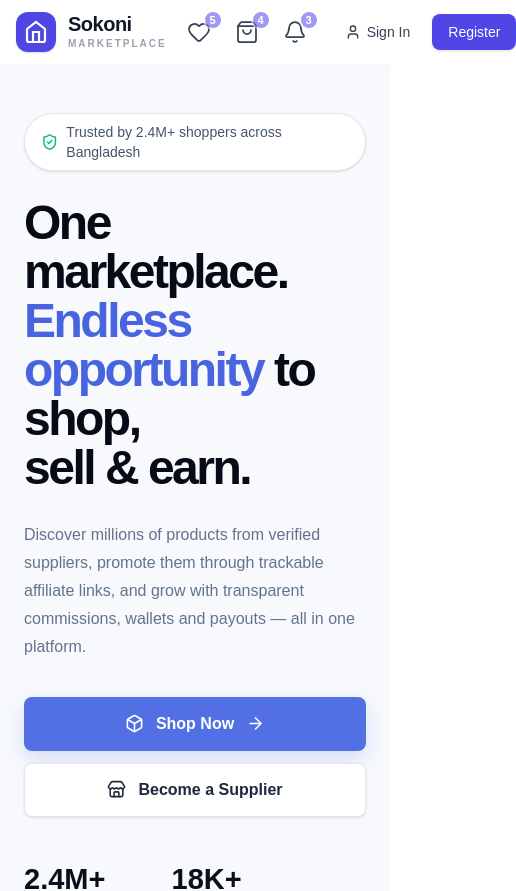
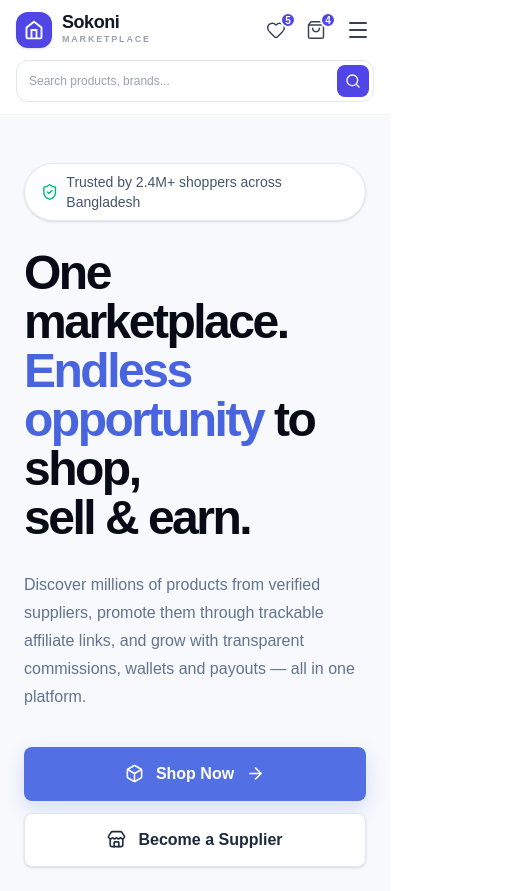
Before and after one commit to mdantormia1779-dev/marketplaceandaffiliateplartform, a Next.js app: page / in a window 390 px wide. Shown: the top 891 px of the page, 516 px wide, since content can reach past the window. Built offline with nearby package versions, Linux system fonts and the light colour scheme.

Commit message:
navbar responsive

```diff
--- a/src/app/components/Navbar.tsx
+++ b/src/app/components/Navbar.tsx
@@ -1,7 +1,8 @@
 "use client";
 
-import React, { useState } from 'react';
-import { Search, Heart, ShoppingBag, Bell, ChevronDown, User } from 'lucide-react';
+import React, { useState, useRef, useEffect } from 'react';
+import { Search, Heart, ShoppingBag, Bell, ChevronDown, User, LayoutDashboard, LogOut, Menu, X } from 'lucide-react';
+import Link from 'next/link';
 
 interface NavbarProps {
   wishlistCount?: number;
@@ -14,33 +15,49 @@ export default function Navbar({
   cartCount = 4,
   notificationCount = 3,
 }: NavbarProps) {
-  const [isLoggedIn, setIsLoggedIn] = useState(false);
+  const [isLoggedIn, setIsLoggedIn] = useState(true);
   const [userName, setUserName] = useState("RH");
+  const [isDropdownOpen, setIsDropdownOpen] = useState(false);
+  const [isMobileMenuOpen, setIsMobileMenuOpen] = useState(false);
+  const dropdownRef = useRef<HTMLDivElement>(null);
+
+  // ড্রপডাউনের বাইরে ক্লিক করলে মেনু বন্ধ হয়ে যাবে
+  useEffect(() => {
+    function handleClickOutside(event: MouseEvent) {
+      if (dropdownRef.current && !dropdownRef.current.contains(event.target as Node)) {
+        setIsDropdownOpen(false);
+      }
+    }
+    document.addEventListener("mousedown", handleClickOutside);
+    return () => {
+      document.removeEventListener("mousedown", handleClickOutside);
+    };
+  }, []);
 
   return (
     <header className="w-full bg-white border-b border-gray-100 py-3 px-4 md:px-8 font-sans sticky top-0 z-50 transition-all duration-300">
-      <div className="max-w-7xl mx-auto flex items-center justify-between gap-4 md:gap-8">
+      <div className="max-w-7xl mx-auto flex items-center justify-between gap-4">
 
-        {/* Left Side: Logo with Hover Scale & Rotate Animation */}
-        <div className="flex items-center gap-3 shrink-0 cursor-pointer group">
-          <div className="w-10 h-10 bg-[#4F46E5] rounded-xl flex items-center justify-center text-white shadow-sm transition-transform duration-300 group-hover:scale-105 group-hover:rotate-3">
-            <svg className="w-6 h-6" viewBox="0 0 24 24" fill="none" stroke="currentColor" strokeWidth="2.2">
+        {/* Left Side: Logo */}
+        <Link href="/" className="flex items-center gap-2.5 shrink-0 cursor-pointer group">
+          <div className="w-9 h-9 sm:w-10 sm:h-10 bg-[#4F46E5] rounded-xl flex items-center justify-center text-white shadow-sm transition-transform duration-300 group-hover:scale-105 group-hover:rotate-3">
+            <svg className="w-5 h-5 sm:w-6 sm:h-6" viewBox="0 0 24 24" fill="none" stroke="currentColor" strokeWidth="2.2">
               <path d="M3 9l9-7 9 7v11a2 2 0 0 1-2 2H5a2 2 0 0 1-2-2z"></path>
               <polyline points="9 22 9 12 15 12 15 22"></polyline>
             </svg>
           </div>
           <div className="flex flex-col">
-            <span className="text-xl font-bold text-gray-900 tracking-tight leading-none transition-colors duration-200 group-hover:text-[#4F46E5]">
+            <span className="text-lg sm:text-xl font-bold text-gray-900 tracking-tight leading-none transition-colors duration-200 group-hover:text-[#4F46E5]">
               Sokoni
             </span>
-            <span className="text-[10px] tracking-[0.2em] text-gray-400 font-semibold uppercase mt-0.5">
+            <span className="text-[9px] sm:text-[10px] tracking-[0.2em] text-gray-400 font-semibold uppercase mt-0.5">
               MARKETPLACE
             </span>
           </div>
-        </div>
+        </Link>
 
-        {/* Center: Search Bar with Focus Ring Animation */}
-        <div className="flex-1 max-w-2xl hidden md:flex items-center border border-gray-200 rounded-xl overflow-hidden focus-within:border-[#4F46E5] focus-within:ring-2 focus-within:ring-[#4F46E5]/20 transition-all duration-300 bg-white shadow-2xs">
+        {/* Center: Search Bar (Desktop) */}
+        <div className="hidden lg:flex flex-1 max-w-xl items-center border border-gray-200 rounded-xl overflow-hidden focus-within:border-[#4F46E5] focus-within:ring-2 focus-within:ring-[#4F46E5]/20 transition-all duration-300 bg-white">
           <button className="flex items-center gap-2 px-4 py-2.5 text-sm text-gray-700 font-medium hover:bg-gray-50 border-r border-gray-100 transition-colors shrink-0 group">
             <span>All Categories</span>
             <ChevronDown className="w-4 h-4 text-gray-400 transition-transform duration-200 group-hover:translate-y-0.5" />
@@ -58,58 +75,92 @@ export default function Navbar({
           </div>
         </div>
 
-        {/* Right Side: Actions with Badge Pulse & Hover Effects */}
-        <div className="flex items-center gap-4 md:gap-6 shrink-0">
+        {/* Right Side: Actions & Profile */}
+        <div className="flex items-center gap-3 sm:gap-5 shrink-0">
 
-          {/* Wishlist Icon */}
+          {/* Wishlist */}
           <button className="relative text-gray-700 hover:text-[#4F46E5] transition-all duration-200 p-1 hover:scale-110 active:scale-95 group">
-            <Heart className="w-6 h-6 stroke-[1.75] transition-transform duration-200 group-hover:rotate-6" />
+            <Heart className="w-5 h-5 sm:w-6 sm:h-6 stroke-[1.75]" />
             {wishlistCount > 0 && (
-              <span className="absolute -top-1.5 -right-2 bg-[#4F46E5] text-white text-[11px] font-semibold w-5 h-5 rounded-full flex items-center justify-center border-2 border-white animate-pulse">
+              <span className="absolute -top-1 -right-1.5 bg-[#4F46E5] text-white text-[10px] font-semibold w-4 h-4 sm:w-5 sm:h-5 rounded-full flex items-center justify-center border-2 border-white">
                 {wishlistCount}
               </span>
             )}
           </button>
 
-          {/* Cart Icon */}
+          {/* Cart */}
           <button className="relative text-gray-700 hover:text-[#4F46E5] transition-all duration-200 p-1 hover:scale-110 active:scale-95 group">
-            <ShoppingBag className="w-6 h-6 stroke-[1.75] transition-transform duration-200 group-hover:-rotate-6" />
+            <ShoppingBag className="w-5 h-5 sm:w-6 sm:h-6 stroke-[1.75]" />
             {cartCount > 0 && (
-              <span className="absolute -top-1.5 -right-2 bg-[#4F46E5] text-white text-[11px] font-semibold w-5 h-5 rounded-full flex items-center justify-center border-2 border-white animate-pulse">
+              <span className="absolute -top-1 -right-1.5 bg-[#4F46E5] text-white text-[10px] font-semibold w-4 h-4 sm:w-5 sm:h-5 rounded-full flex items-center justify-center border-2 border-white">
                 {cartCount}
               </span>
             )}
           </button>
 
-          {/* Notifications Icon */}
-          <button className="relative text-gray-700 hover:text-[#4F46E5] transition-all duration-200 p-1 hover:scale-110 active:scale-95 group">
-            <Bell className="w-6 h-6 stroke-[1.75] transition-transform duration-200 group-hover:rotate-12" />
+          {/* Notifications */}
+          <button className="relative text-gray-700 hover:text-[#4F46E5] transition-all duration-200 p-1 hover:scale-110 active:scale-95 group hidden sm:block">
+            <Bell className="w-5 h-5 sm:w-6 sm:h-6 stroke-[1.75]" />
             {notificationCount > 0 && (
-              <span className="absolute -top-1.5 -right-2 bg-[#4F46E5] text-white text-[11px] font-semibold w-5 h-5 rounded-full flex items-center justify-center border-2 border-white animate-pulse">
+              <span className="absolute -top-1 -right-1.5 bg-[#4F46E5] text-white text-[10px] font-semibold w-4 h-4 sm:w-5 sm:h-5 rounded-full flex items-center justify-center border-2 border-white">
                 {notificationCount}
               </span>
             )}
           </button>
 
-          {/* Conditional Auth Buttons */}
+          {/* Desktop Auth & Dropdown Menu */}
+          <div className="hidden md:flex items-center">
             {isLoggedIn ? (
-            /* Logged In Avatar Dropdown */
-            <div className="flex items-center gap-1 cursor-pointer pl-1 group">
+              <div className="relative" ref={dropdownRef}>
                 <div
-                onClick={() => setIsLoggedIn(false)}
-                title="Click to logout"
-                className="w-9 h-9 rounded-full bg-indigo-50 border border-indigo-100 text-[#4F46E5] font-semibold text-sm flex items-center justify-center transition-all duration-300 hover:bg-[#4F46E5] hover:text-white hover:shadow-md hover:scale-105 active:scale-95"
+                  onClick={() => setIsDropdownOpen(!isDropdownOpen)}
+                  className="flex items-center gap-1 cursor-pointer pl-1 group"
                 >
+                  <div className="w-9 h-9 rounded-full bg-indigo-50 border border-indigo-100 text-[#4F46E5] font-semibold text-sm flex items-center justify-center transition-all duration-300 hover:bg-[#4F46E5] hover:text-white hover:shadow-md hover:scale-105 active:scale-95">
                     {userName}
                   </div>
-              <ChevronDown className="w-4 h-4 text-gray-400 transition-transform duration-200 group-hover:translate-y-0.5" />
+                  <ChevronDown className={`w-4 h-4 text-gray-400 transition-transform duration-200 ${isDropdownOpen ? 'rotate-180' : ''}`} />
+                </div>
+
+                {/* Dropdown Box */}
+                {isDropdownOpen && (
+                  <div className="absolute right-0 mt-3 w-56 bg-white border border-slate-100 rounded-2xl shadow-xl py-2 z-50 animate-in fade-in slide-in-from-top-2 duration-200">
+                    <div className="px-4 py-2.5 border-b border-slate-100">
+                      <p className="text-xs font-bold text-slate-800">Riaz Hasan</p>
+                      <p className="text-[11px] text-slate-400 truncate">supplier@sokoni.com</p>
+                    </div>
+
+                    <div className="py-1">
+                      <Link
+                        href="/supplierdashboard"
+                        onClick={() => setIsDropdownOpen(false)}
+                        className="flex items-center gap-2.5 px-4 py-2.5 text-xs font-semibold text-slate-700 hover:bg-indigo-50/60 hover:text-[#4F46E5] transition-colors"
+                      >
+                        <LayoutDashboard className="w-4 h-4 text-slate-400" />
+                        <span>Supplier Dashboard</span>
+                      </Link>
+                    </div>
+
+                    <div className="border-t border-slate-100 pt-1">
+                      <button
+                        onClick={() => {
+                          setIsLoggedIn(false);
+                          setIsDropdownOpen(false);
+                        }}
+                        className="w-full flex items-center gap-2.5 px-4 py-2.5 text-xs font-semibold text-rose-600 hover:bg-rose-50 transition-colors"
+                      >
+                        <LogOut className="w-4 h-4" />
+                        <span>Logout</span>
+                      </button>
+                    </div>
+                  </div>
+                )}
               </div>
             ) : (
-            /* Logged Out Sign In / Register Buttons with Hover Lift */
               <div className="flex items-center gap-2 pl-1">
                 <button
                   onClick={() => setIsLoggedIn(true)}
-                className="flex items-center gap-1.5 px-3.5 py-2 text-sm font-medium text-gray-700 hover:text-[#4F46E5] transition-all duration-200 hover:-translate-y-0.5"
+                  className="flex items-center gap-1.5 px-3 py-2 text-sm font-medium text-gray-700 hover:text-[#4F46E5] transition-all"
                 >
                   <User className="w-4 h-4" />
                   <span>Sign In</span>
@@ -117,15 +168,92 @@ export default function Navbar({
 
                 <button
                   onClick={() => setIsLoggedIn(true)}
-                className="bg-[#4F46E5] hover:bg-[#4338CA] text-white text-sm font-medium px-4 py-2 rounded-lg transition-all duration-300 shadow-sm hover:shadow-md hover:-translate-y-0.5 active:translate-y-0"
+                  className="bg-[#4F46E5] hover:bg-[#4338CA] text-white text-sm font-medium px-4 py-2 rounded-lg transition-all shadow-sm"
                 >
                   Register
                 </button>
               </div>
             )}
+          </div>
+
+          {/* Mobile Menu Button */}
+          <button
+            onClick={() => setIsMobileMenuOpen(!isMobileMenuOpen)}
+            className="md:hidden text-gray-700 hover:text-[#4F46E5] p-1 transition-colors"
+          >
+            {isMobileMenuOpen ? <X className="w-6 h-6" /> : <Menu className="w-6 h-6" />}
+          </button>
 
         </div>
       </div>
+
+      {/* Mobile Search Bar Row */}
+      <div className="mt-3 flex lg:hidden items-center border border-gray-200 rounded-xl overflow-hidden focus-within:border-[#4F46E5] focus-within:ring-2 focus-within:ring-[#4F46E5]/20 bg-white">
+        <input
+          type="text"
+          placeholder="Search products, brands..."
+          className="w-full py-2 px-3 text-xs sm:text-sm text-gray-800 placeholder-gray-400 focus:outline-none bg-transparent"
+        />
+        <button className="bg-[#4F46E5] text-white p-2 shrink-0 m-1 rounded-lg">
+          <Search className="w-4 h-4" />
+        </button>
+      </div>
+
+      {/* Mobile Dropdown Menu Drawer */}
+      {isMobileMenuOpen && (
+        <div className="md:hidden absolute top-full left-0 w-full bg-white border-b border-gray-200 shadow-lg py-4 px-6 space-y-4 animate-in slide-in-from-top-2 duration-200 z-50">
+          {isLoggedIn ? (
+            <div className="space-y-3">
+              <div className="flex items-center gap-3 pb-3 border-b border-gray-100">
+                <div className="w-10 h-10 rounded-full bg-indigo-50 border border-indigo-100 text-[#4F46E5] font-bold text-sm flex items-center justify-center">
+                  {userName}
+                </div>
+                <div>
+                  <p className="text-sm font-bold text-slate-800">Riaz Hasan</p>
+                  <p className="text-xs text-slate-400">supplier@sokoni.com</p>
+                </div>
+              </div>
+
+              <Link
+                href="/supplierdashboard"
+                onClick={() => setIsMobileMenuOpen(false)}
+                className="flex items-center gap-3 py-2 text-sm font-semibold text-slate-700 hover:text-[#4F46E5]"
+              >
+                <LayoutDashboard className="w-4 h-4 text-slate-400" />
+                <span>Supplier Dashboard</span>
+              </Link>
+
+              <button
+                onClick={() => {
+                  setIsLoggedIn(false);
+                  setIsMobileMenuOpen(false);
+                }}
+                className="w-full flex items-center gap-3 py-2 text-sm font-semibold text-rose-600 border-t border-gray-100 pt-3"
+              >
+                <LogOut className="w-4 h-4" />
+                <span>Logout</span>
+              </button>
+            </div>
+          ) : (
+            <div className="flex flex-col gap-2.5 pt-2">
+              <button
+                onClick={() => { setIsLoggedIn(true); setIsMobileMenuOpen(false); }}
+                className="w-full flex items-center justify-center gap-2 py-2.5 text-sm font-medium text-gray-700 border border-gray-200 rounded-xl"
+              >
+                <User className="w-4 h-4" />
+                <span>Sign In</span>
+              </button>
+
+              <button
+                onClick={() => { setIsLoggedIn(true); setIsMobileMenuOpen(false); }}
+                className="w-full bg-[#4F46E5] text-white text-sm font-medium py-2.5 rounded-xl shadow-sm"
+              >
+                Register
+              </button>
+            </div>
+          )}
+        </div>
+      )}
     </header>
   );
 }
```
Lines whose indentation alone changed are shown as unchanged.
